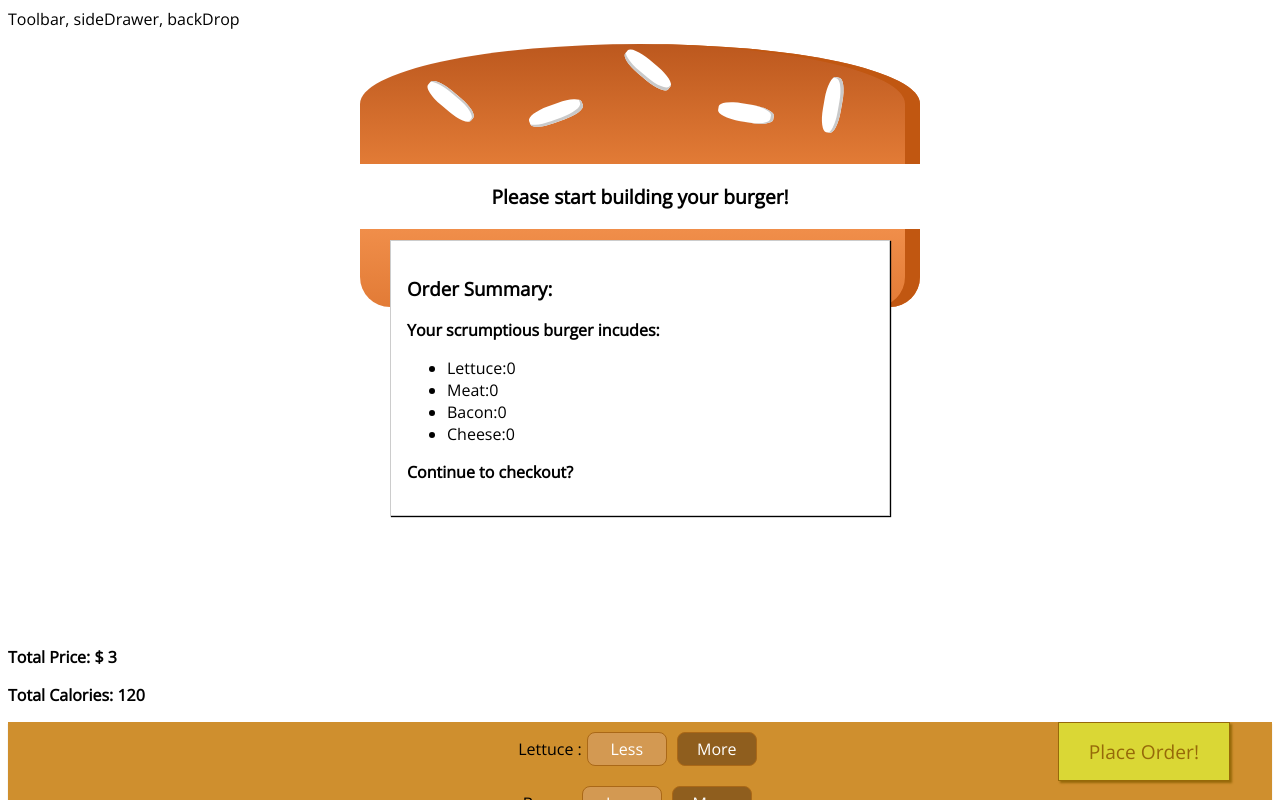
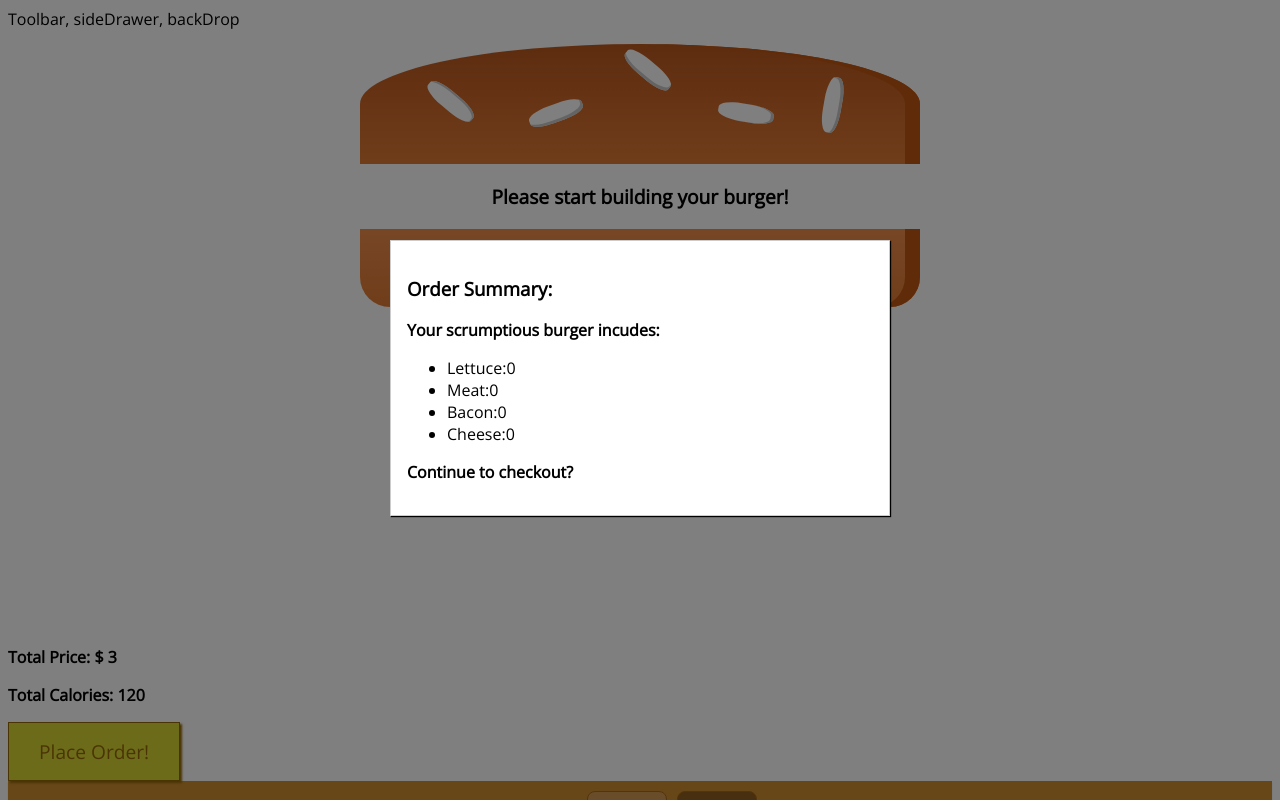
Before and after one commit to ashleynicole472/HamburgerApp, a React app in the folder burger-app/: page / in a window 1280 px wide. Both pictures are taken after a click on the button "Place Order!". Shown: the top 800 px of the page. Built offline with nearby package versions, Linux system fonts and the light colour scheme.

Commit message:
Created backdrop for when modal is activated, created listener for when user would like to cancel and close out of modal

```diff
--- a/burger-app/src/Components/Burger/BuildControls/BuildControls.css
+++ b/burger-app/src/Components/Burger/BuildControls/BuildControls.css
@@ -1,11 +1,10 @@
 p {
   font-family: inherit;
   font-weight: bold;
+}
 
-}
 .OrderButton {
-    position: absolute;
-    right: 50px;
+  position: inherit;
     background-color: #DAD735;
     outline: none;
     cursor: pointer;
--- a/burger-app/src/Components/Burger/BuildControls/BuildControls.js
+++ b/burger-app/src/Components/Burger/BuildControls/BuildControls.js
@@ -14,7 +14,9 @@ const buildControls = (props) => (
     <div className={classes.BuildControls}>
     <p className={classes.p}>Total Price: $ {props.price.toFixed()}</p>
     <p>Total Calories: {props.calories}</p>
-    <button className={classes.OrderButton}>Place Order!</button>
+    <button className={classes.OrderButton}
+      disabled={props.purchasable}
+      onClick={props.ordered}>Place Order!</button>
       {controls.map(ctrl => (
       <BuildControl
         key={ctrl.label}
--- a/burger-app/src/Components/Burger/OrderSummary/OrderSummary.js
+++ b/burger-app/src/Components/Burger/OrderSummary/OrderSummary.js
@@ -3,9 +3,10 @@ import Aux from '../../../hoc/Aux';
 
 const orderSummary = (props) => {
   let ingredientSummary = Object.keys(props.ingredients).map(igKey => {
-      return (<li><span style={{textTransform: 'capitalize'}}>{igKey}</span>:
-        {props.ingredients[igKey]}</li>
-      )
+      return (<li key={igKey}>
+                <span style={{textTransform: 'capitalize'}}>{igKey}</span>:
+                {props.ingredients[igKey]}
+              </li>)
     });
   return(
     <Aux>
--- /dev/null
+++ b/burger-app/src/Components/UI/Backdrop/Backdrop.css
@@ -0,0 +1,9 @@
+.Backdrop {
+    width: 100%;
+    height: 100%;
+    position: fixed;
+    z-index: 100;
+    top: 0;
+    left: 0;
+    background-color: rgba(0, 0, 0, 0.5);
+}
--- a/burger-app/src/Components/UI/Backdrop/Backdrop.js
+++ b/burger-app/src/Components/UI/Backdrop/Backdrop.js
@@ -0,0 +1,8 @@
+import React from 'react';
+import classes from './Backdrop.css';
+
+const backdrop = (props) => (
+    props.show ? <div className={classes.Backdrop} onClick={props.clicked}></div> : null
+);
+
+export default backdrop;
--- a/burger-app/src/Components/UI/Modal/Modal.js
+++ b/burger-app/src/Components/UI/Modal/Modal.js
@@ -1,10 +1,21 @@
-import React from 'react'
-import classes from './Modal.css'
+import React from 'react';
+import classes from './Modal.css';
+import Backdrop from '../Backdrop/Backdrop';
+import Aux from '../../../hoc/Aux';
 
 const modal = (props) => (
-  <div className={classes.Modal}>
-    {props.children}
-  </div>
+    <Aux>
+        <Backdrop show={props.show} clicked={props.modalClosed}/>
+        <div
+            className={classes.Modal}
+            style={{
+            transform: props.show ? 'translateY(0)' : 'translateY(-100vh)',
+            opacity: props.show? '1' : '0'
+            }}
+        >
+            {props.children}
+        </div>
+    </Aux>
 )
 
 
--- a/burger-app/src/Containers/BurgerBuilder/BurgerBuilder.js
+++ b/burger-app/src/Containers/BurgerBuilder/BurgerBuilder.js
@@ -31,22 +31,23 @@ class BurgerBuilder extends Component {
       },
       totalPrice: 3,
       totalCal: 120,
-      // puchasable: true
+      purchasing: false,
+      puchasable: false
     }
   }
 
-  // updatePurchaseStae = () => {
-  //   const ingredients = {
-  //     ...this.state.ingredients
-  //   };
-  //   const sum = Object.key(ingredients)
-  //     .map(igKey =>{
-  //       return ingredients[igKey];
-  //     }).reduce((sum, el) => {
-  //       return sum + el;
-  //     },0);
-  //     this.setState({puchasable: sum < 0})
-  // }
+  updatePurchaseStae = () => {
+    const ingredients = {
+      ...this.state.ingredients
+    };
+    const sum = Object.key(ingredients)
+      .map(igKey =>{
+        return ingredients[igKey];
+      }).reduce((sum, el) => {
+        return sum + el;
+      },0);
+      this.setState({puchasable: sum < 0})
+  }
 
   addIngredientHandler = (type) => {
       const oldCount = this.state.ingredients[type];
@@ -100,10 +101,18 @@ class BurgerBuilder extends Component {
     this.setState({totalCal: newCals, ingredients: updatedCalories});
   }
 
+  purchasedHandler = () => {
+    this.setState({purchasing: true});
+  }
+
+  purchasedCanceledHandler = () => {
+      this.setState({purchasing:false})
+  }
+
   render(){
     return(
       <Aux>
-        <Modal>
+        <Modal show={this.state.purchasing} modalClosed={this.purchasedCanceledHandler}>
           <OrderSummary ingredients={this.state.ingredients} />
         </Modal>
         <Burger ingredients={this.state.ingredients} />
@@ -114,10 +123,11 @@ class BurgerBuilder extends Component {
           price={this.state.totalPrice}
           calories={this.state.totalCal}
           puchasable={this.state.puchasable}
+          ordered={this.purchasedHandler}
           />
       </Aux>
     );
   }
 }
-// calories={() => props.caloriesAdded(ctrl.type)}
-export default BurgerBuilder
+
+export default BurgerBuilder;
```
